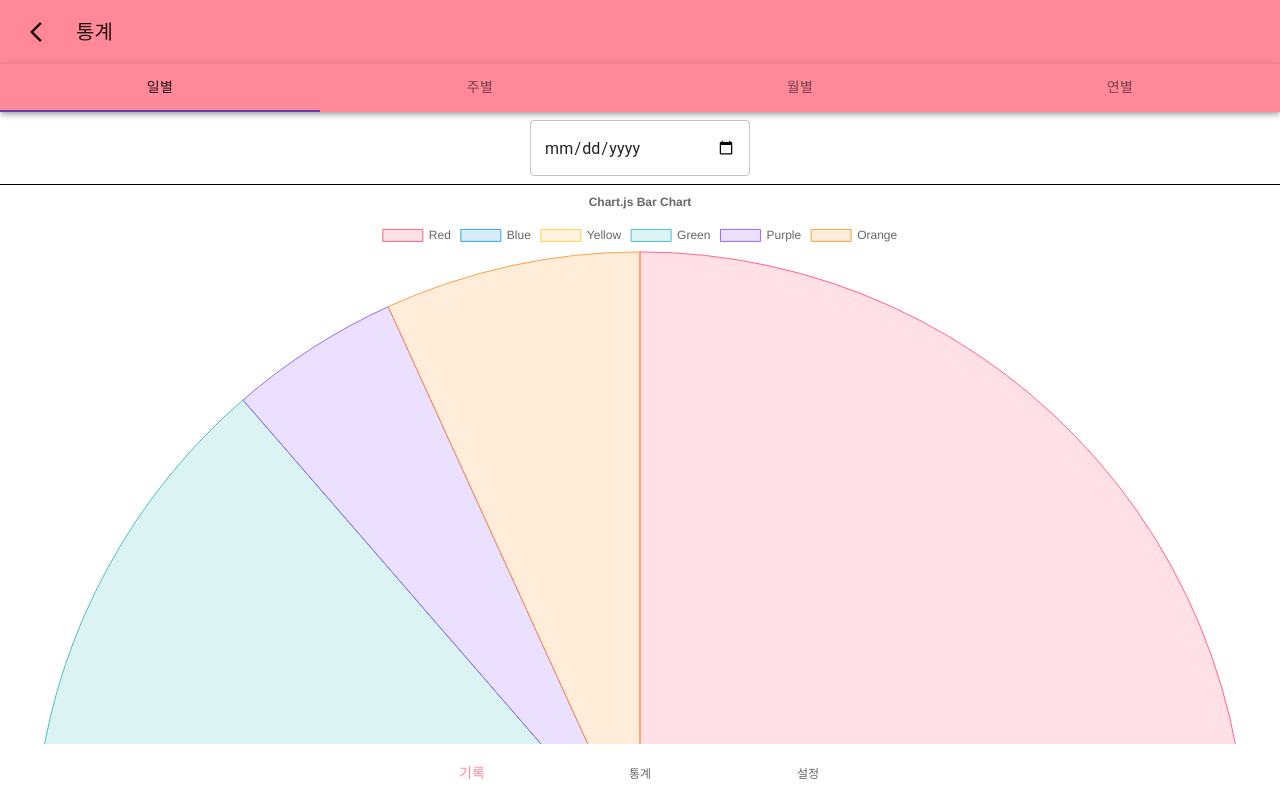
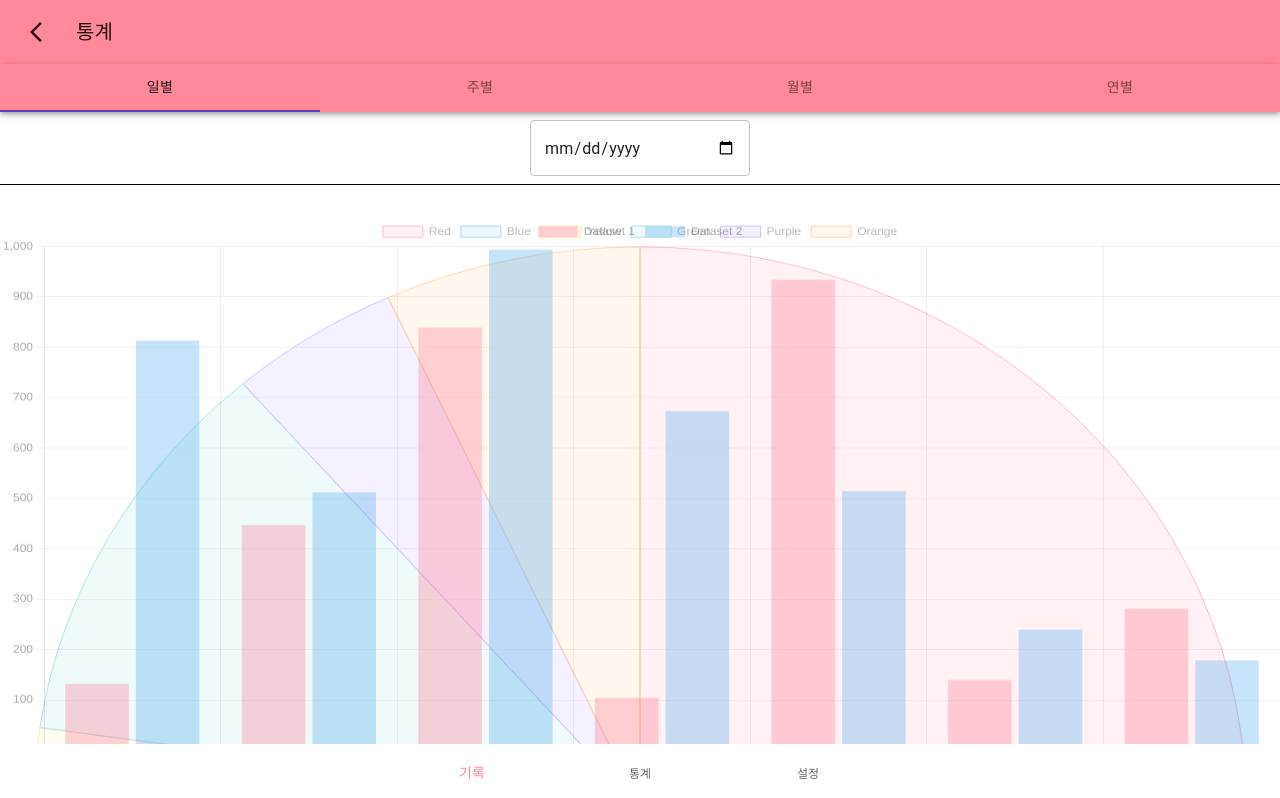
Before and after one commit to ieunjung/fe-ddokddak, a React app: page /statistics in a window 1280 px wide. Shown: the top 798 px of the page. Built offline with nearby package versions, Linux system fonts and the light colour scheme.

Commit message:
카테고리별

```diff
--- a/package.json
+++ b/package.json
@@ -61,6 +61,7 @@
     "react-chartjs-2": "^5.1.0",
     "react-dev-utils": "^12.0.1",
     "react-dom": "^18.2.0",
+    "react-material-ui-carousel": "^3.4.2",
     "react-refresh": "^0.11.0",
     "react-router-dom": "^6.4.5",
     "recoil": "^0.7.6",
--- /dev/null
+++ b/src/pages/statistics/ChartContainer.tsx
@@ -0,0 +1,112 @@
+import {
+    Chart as ChartJS,
+    ChartType,
+    ArcElement,
+    Tooltip,
+    Legend,
+    CategoryScale,
+    registerables,
+  } from 'chart.js';
+import { useState } from 'react';
+import { Chart } from 'react-chartjs-2';
+import Carousel from 'react-material-ui-carousel';
+import { Paper, Button } from '@mui/material'
+
+ChartJS.register(ArcElement, Tooltip, Legend, CategoryScale, ...registerables);
+
+const pieData = {
+  labels: ['Red', 'Blue', 'Yellow', 'Green', 'Purple', 'Orange'],
+  datasets: [
+    {
+      label: '# of Votes',
+      data: [12, 19, 3, 5, 2, 3],
+      backgroundColor: [
+        'rgba(255, 99, 132, 0.2)',
+        'rgba(54, 162, 235, 0.2)',
+        'rgba(255, 206, 86, 0.2)',
+        'rgba(75, 192, 192, 0.2)',
+        'rgba(153, 102, 255, 0.2)',
+        'rgba(255, 159, 64, 0.2)',
+      ],
+      borderColor: [
+        'rgba(255, 99, 132, 1)',
+        'rgba(54, 162, 235, 1)',
+        'rgba(255, 206, 86, 1)',
+        'rgba(75, 192, 192, 1)',
+        'rgba(153, 102, 255, 1)',
+        'rgba(255, 159, 64, 1)',
+      ],
+      borderWidth: 1,
+    },
+  ],
+};
+
+const labels = ['January', 'February', 'March', 'April', 'May', 'June', 'July'];
+const options = {
+  responsive: true,
+  plugins: {
+    legend: {
+      position: 'top' as const,
+    },
+    title: {
+      display: true,
+    },
+  },
+};
+const barData = {
+  labels,
+  datasets: [
+    {
+      label: 'Dataset 1',
+      data: labels.map(() => Math.random() * 1000),
+      backgroundColor: 'rgba(255, 99, 132, 0.5)',
+    },
+    {
+      label: 'Dataset 2',
+      data: labels.map(() => Math.random() * 1000),
+      backgroundColor: 'rgba(53, 162, 235, 0.5)',
+    },
+  ],
+};
+const lineData = {
+  labels,
+  datasets: [
+    {
+      label: 'Dataset 1',
+      data: labels.map(() => Math.random() * 2000 - 1000),
+      borderColor: 'rgb(255, 99, 132)',
+      backgroundColor: 'rgba(255, 99, 132, 0.5)',
+    },
+    {
+      label: 'Dataset 2',
+      data: labels.map(() => Math.random() * 2000 - 1000),
+      borderColor: 'rgb(53, 162, 235)',
+      backgroundColor: 'rgba(53, 162, 235, 0.5)',
+    },
+  ],
+};
+
+const ChartContainer = () => {
+    const items = [
+        {
+            type: 'pie',
+            data: pieData,
+            options: options
+        },
+        {
+            type: 'bar',
+            data: barData,
+            options: options
+        }
+    ]
+
+    return (
+        <Carousel>
+            {
+                items.map((item, idx) => <Chart key={idx} type={item.type} data={item.data} options={item.options} />)
+            }
+        </Carousel>
+    )
+}
+
+export default ChartContainer;
--- a/src/pages/statistics/Period.tsx
+++ b/src/pages/statistics/Period.tsx
@@ -3,16 +3,12 @@ import { AdapterDayjs } from '@mui/x-date-pickers/AdapterDayjs';
 import { DatePicker } from '@mui/x-date-pickers/DatePicker';
 import { LocalizationProvider } from '@mui/x-date-pickers/LocalizationProvider';
 import dayjs, { Dayjs } from 'dayjs';
-import isBetweenPlugin from 'dayjs/plugin/isBetween';
 import utc from 'dayjs/plugin/utc';
-import weekdayPlugin from 'dayjs/plugin/weekday';
 import { useState, SyntheticEvent, useEffect } from 'react';
 
 import WeekPicker from './WeekPicker';
 
 dayjs.extend(utc);
-dayjs.extend(isBetweenPlugin);
-dayjs.extend(weekdayPlugin);
 
 function a11yProps(index: number) {
   return {
@@ -48,11 +44,11 @@ const Period = () => {
     const selectedDate = value.utc().format().slice(0, 10);
     console.log(selectedDate);
 
-    if(periodType === 'BY_DAY'){
-    }else if(periodType === 'BY_MONTH'){
-    }else if(periodType === 'BY_WEEK'){
-    }else if(periodType === 'BY_YEAR'){
-    }
+    // if(periodType === 'BY_DAY'){
+    // }else if(periodType === 'BY_MONTH'){
+    // }else if(periodType === 'BY_WEEK'){
+    // }else if(periodType === 'BY_YEAR'){
+    // }
 
   }, [value])
 
--- a/src/pages/statistics/StatisticsPage.tsx
+++ b/src/pages/statistics/StatisticsPage.tsx
@@ -1,109 +1,12 @@
-import {
-  Chart as ChartJS,
-  ArcElement,
-  Tooltip,
-  Legend,
-  CategoryScale,
-  registerables,
-} from 'chart.js';
-import { useState } from 'react';
-import { Chart } from 'react-chartjs-2';
-import { useRecoilState } from 'recoil';
-
 import Period from './Period';
 
 import CommonHeader from '@/components/layout/CommonHeader';
-import { modalState } from '@/store/common';
-
-ChartJS.register(ArcElement, Tooltip, Legend, CategoryScale, ...registerables);
-
-const pieData = {
-  labels: ['Red', 'Blue', 'Yellow', 'Green', 'Purple', 'Orange'],
-  datasets: [
-    {
-      label: '# of Votes',
-      data: [12, 19, 3, 5, 2, 3],
-      backgroundColor: [
-        'rgba(255, 99, 132, 0.2)',
-        'rgba(54, 162, 235, 0.2)',
-        'rgba(255, 206, 86, 0.2)',
-        'rgba(75, 192, 192, 0.2)',
-        'rgba(153, 102, 255, 0.2)',
-        'rgba(255, 159, 64, 0.2)',
-      ],
-      borderColor: [
-        'rgba(255, 99, 132, 1)',
-        'rgba(54, 162, 235, 1)',
-        'rgba(255, 206, 86, 1)',
-        'rgba(75, 192, 192, 1)',
-        'rgba(153, 102, 255, 1)',
-        'rgba(255, 159, 64, 1)',
-      ],
-      borderWidth: 1,
-    },
-  ],
-};
-
-const labels = ['January', 'February', 'March', 'April', 'May', 'June', 'July'];
-const options = {
-  responsive: true,
-  plugins: {
-    legend: {
-      position: 'top' as const,
-    },
-    title: {
-      display: true,
-      text: 'Chart.js Bar Chart',
-    },
-  },
-};
-const barData = {
-  labels,
-  datasets: [
-    {
-      label: 'Dataset 1',
-      data: labels.map(() => Math.random() * 1000),
-      backgroundColor: 'rgba(255, 99, 132, 0.5)',
-    },
-    {
-      label: 'Dataset 2',
-      data: labels.map(() => Math.random() * 1000),
-      backgroundColor: 'rgba(53, 162, 235, 0.5)',
-    },
-  ],
-};
-const lineData = {
-  labels,
-  datasets: [
-    {
-      label: 'Dataset 1',
-      data: labels.map(() => Math.random() * 2000 - 1000),
-      borderColor: 'rgb(255, 99, 132)',
-      backgroundColor: 'rgba(255, 99, 132, 0.5)',
-    },
-    {
-      label: 'Dataset 2',
-      data: labels.map(() => Math.random() * 2000 - 1000),
-      borderColor: 'rgb(53, 162, 235)',
-      backgroundColor: 'rgba(53, 162, 235, 0.5)',
-    },
-  ],
-};
+import ChartContainer from '@/pages/statistics/ChartContainer';
+// import { useRecoilState } from 'recoil';
+// import { modalState } from '@/store/common';
 
 const StatisticsPage = () => {
-  const [chartType, setChartType] = useState<'bar' | 'line' | 'pie'>('pie');
 
-  const chartData = {
-    bar: barData,
-    line: lineData,
-    pie: pieData,
-  };
-
-  // const changeChartType = (newType: 'bar' | 'line' | 'pie') => {
-  //   setChartType(newType);
-  // };
-
-  // modal
   // const [modalInfo, setModalInfo] = useRecoilState(modalState);
   // const handleClickBtn = () => {
   //   setModalInfo({ ...modalInfo, open: true, msg: 'This is a test.' });
@@ -115,8 +18,7 @@ const StatisticsPage = () => {
       {/* <button onClick={handleClickBtn}>POPUP TEST</button> */}
 
       <Period />
-
-      <Chart type={chartType} data={chartData[chartType]} options={options} />
+      <ChartContainer />
     </>
   );
 };
--- a/src/pages/statistics/WeekPicker.tsx
+++ b/src/pages/statistics/WeekPicker.tsx
@@ -3,14 +3,11 @@ import { styled } from '@mui/material/styles';
 import { DatePicker } from '@mui/x-date-pickers/DatePicker';
 import { PickersDay, PickersDayProps } from '@mui/x-date-pickers/PickersDay';
 import dayjs, { Dayjs } from 'dayjs';
-// import isBetweenPlugin from 'dayjs/plugin/isBetween';
-// import weekdayPlugin from 'dayjs/plugin/weekday';
-import { useState } from 'react';
+import isBetweenPlugin from 'dayjs/plugin/isBetween';
+import weekdayPlugin from 'dayjs/plugin/weekday';
 
-import SelectBox from '@/components/common/SelectBox';
-
-// dayjs.extend(isBetweenPlugin);
-// dayjs.extend(weekdayPlugin);
+dayjs.extend(isBetweenPlugin);
+dayjs.extend(weekdayPlugin);
 
 interface CustomPickerDayProps extends PickersDayProps<Dayjs> {
   dayIsBetween: boolean;
@@ -40,6 +37,32 @@ const CustomPickersDay = styled(PickersDay, {
   }),
 })) as React.ComponentType<CustomPickerDayProps>;
 
+function Day(props: PickersDayProps<Dayjs> & { selectedDay?: Dayjs | null }) {
+  const { day, selectedDay, ...other } = props;
+
+  if (selectedDay == null) {
+    return <PickersDay day={day} {...other} />;
+  }
+
+  const start = selectedDay.startOf('week');
+  const end = selectedDay.endOf('week');
+
+  const dayIsBetween = day.isBetween(start, end, null, '[]');
+  const isFirstDay = day.isSame(start, 'day');
+  const isLastDay = day.isSame(end, 'day');
+
+  return (
+    <CustomPickersDay
+      {...other}
+      day={day}
+      disableMargin
+      dayIsBetween={dayIsBetween}
+      isFirstDay={isFirstDay}
+      isLastDay={isLastDay}
+    />
+  );
+}
+
 const WeekPicker = ({value, setValue}: any) => {
 
   const renderWeekPickerDay = (
@@ -51,6 +74,8 @@ const WeekPicker = ({value, setValue}: any) => {
     if (!value) {
       return <PickersDay {...pickersDayProps} />;
     }
+
+    // console.log(selectedDates);
 
     const start = value.startOf('week');
     const end = value.endOf('week');
@@ -73,21 +98,7 @@ const WeekPicker = ({value, setValue}: any) => {
     );
   };
 
-  const [startOfWeek, setStartOfWeek] = useState('S')
-  const handleTypeCallback = (value: any) => {
-    setStartOfWeek(value);
-
-    // console.log(dayjs().weekday());
-    // if(value === 'S'){
-    //   dayjs().weekday(7);
-    // }else if(value === 'M'){
-    //   dayjs().weekday(0);
-    // }
-  }
-
   return (
-    <>
-      <SelectBox label='시작 요일' value={startOfWeek} optionList={[{title: '일', value: 'S'}, {title: '월', value: 'M'}]} callback={handleTypeCallback} />
     <DatePicker
       value={value}
       onChange={(newValue) => {
@@ -95,9 +106,8 @@ const WeekPicker = ({value, setValue}: any) => {
       }}
       renderDay={renderWeekPickerDay}
       renderInput={(params) => <TextField {...params} />}
-        inputFormat="M월 d일"
+      inputFormat="YYYY년 MM월 dd일 ~"
     />
-    </>
   );
 }
 
```
Also changed, not shown: 1 other file (tests, documents, lock files or other folders). Lines whose indentation alone changed are shown as unchanged.
